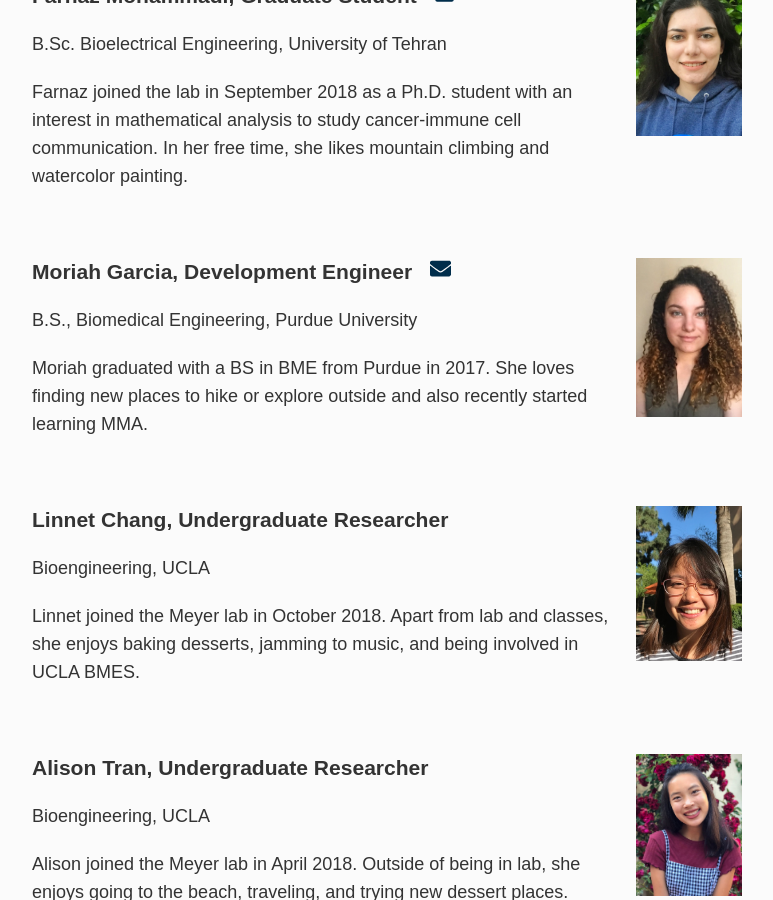
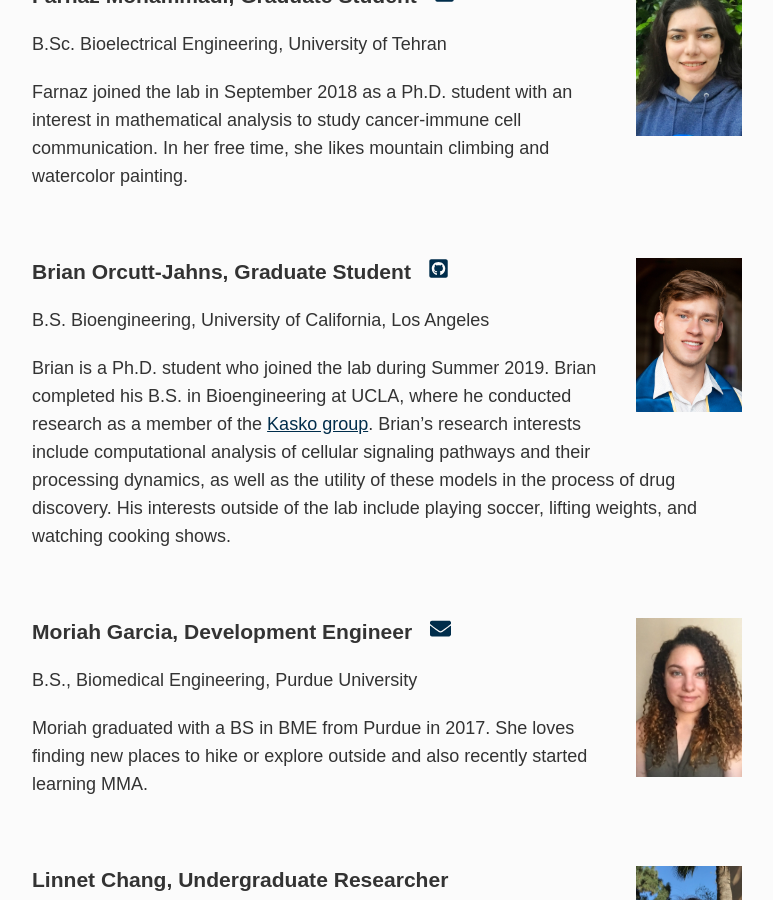
Before and after one commit to meyer-lab/asmlab.org, a Jekyll site: the page built from team/index.md, in a window 1280 px wide and 900 px high, scrolled down 2222 px. Shown: the whole window, without its empty margins (253-1026 px from the left). Built offline with Jekyll 4.4.1, drawn with Linux system fonts in a browser that asks for light colours; some web fonts are replaced.

Commit message:
Add Brian (#53)

```diff
--- a/team/index.md
+++ b/team/index.md
@@ -46,6 +46,14 @@
 B.Sc. Bioelectrical Engineering, University of Tehran
 
 Farnaz joined the lab in September 2018 as a Ph.D. student with an interest in mathematical analysis to study cancer-immune cell communication. In her free time, she likes mountain climbing and watercolor painting.
+
+<br />
+
+<div class="span_2 right"><img src="/public/photos/brianoj.jpg" width="120px" alt="Brian's picture" /></div>
+### Brian Orcutt-Jahns, Graduate Student&nbsp;&nbsp;&nbsp;<a href="https://github.com/borcuttjahns"><svg class="svg-icon"><use xlink:href="#fa-github"></use></svg></a>
+B.S. Bioengineering, University of California, Los Angeles
+
+Brian is a Ph.D. student who joined the lab during Summer 2019. Brian completed his B.S. in Bioengineering at UCLA, where he conducted research as a member of the [Kasko group](http://kaskolab.com). Brian's research interests include computational analysis of cellular signaling pathways and their processing dynamics, as well as the utility of these models in the process of drug discovery. His interests outside of the lab include playing soccer, lifting weights, and watching cooking shows.
 
 <br />
 
```
Also changed, not shown: _posts/news/2019-03-22-OHSU-talk.md (+1 -1 lines), public/photos/brianoj.jpg (added).
